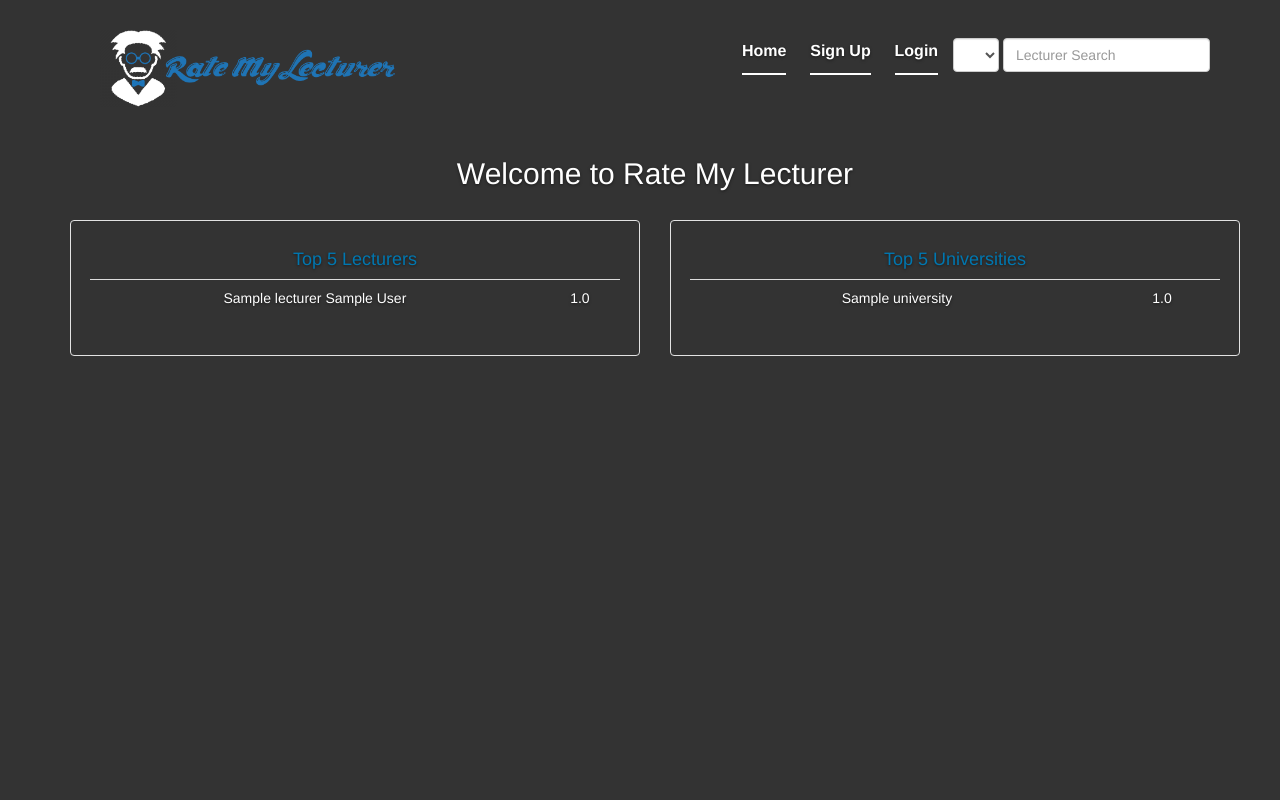
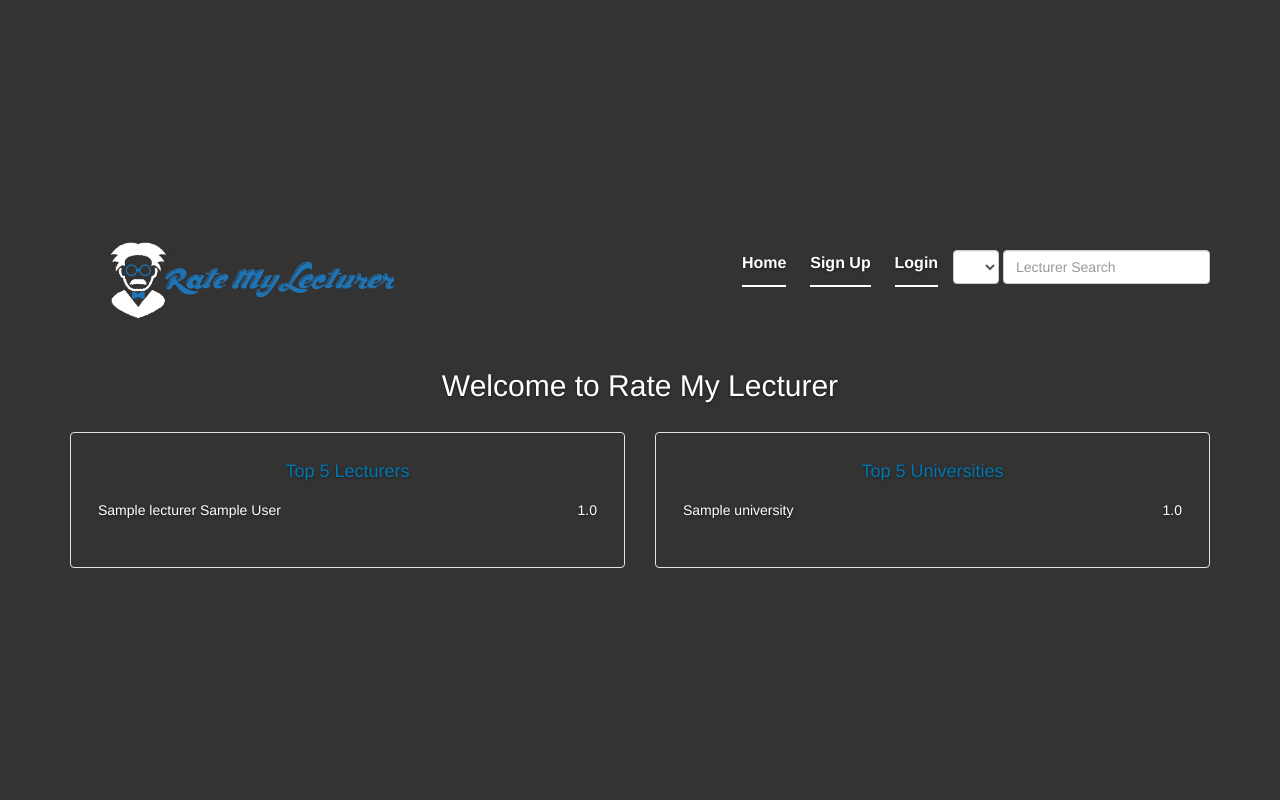
Before and after one commit to DevdudeSami/RateMyLecturer, a Django app: template main/templates/main/index2.html in a window 1280 px wide. Run offline with Django 3.2, Linux system fonts and the light colour scheme; the template is opened without the code that fills it: values that come from a table or form of the project are taken from there, others are empty; tables that the repository leaves empty hold one stand-in row (values such as "Sample post"); lists and menus that the app fills with data are empty; some libraries are stand-ins or nearby versions.

Commit message:
base2,index2,custom.css

```diff
--- a/main/templates/main/base2.html
+++ b/main/templates/main/base2.html
@@ -11,7 +11,7 @@
         </title>
 
 		<link rel='stylesheet prefetch' href='https://maxcdn.bootstrapcdn.com/bootstrap/3.3.4/css/bootstrap.min.css'>
-        <link rel="stylesheet" href="static/Bootstrap/css/custom.css">
+        <link rel="stylesheet" href="/static/Bootstrap/css/custom.css">
         <script type="text/javascript" src="{% static 'js/jquery-2.1.4.min.js' %}"></script>
         <script type="text/javascript" src="{% static 'js/csrf.js' %}"></script>
         <script type="text/javascript" src="{% static 'js/AjaxQueue.js' %}"></script>
@@ -50,6 +50,7 @@
                   </ul>
                 </nav>
             </div>
+            <div class="well" id="lecturerResults" style="display:none"> </div>
             {% block body_block %}
 				This is body_block's default content.
             {% endblock %}
--- a/main/templates/main/index2.html
+++ b/main/templates/main/index2.html
@@ -11,12 +11,12 @@
             <div class="col-lg-6 col-md-6 col-sm-12 col-xs-12">
 			<div class="well">
                 <font color="#0077b0"><h4 class="text-center"> Top 5 Lecturers </h4></font>
-				<table class="table text-center table-hover">
+				<table class="table text-left table-hover">
                     {% for lecturer in lecturers %}
                     <tr>
 
-                        <td><a id="link" href="/lecturer/{{lecturer.id}}">{{lecturer.title}} {{lecturer.first_name}} {{lecturer.last_name}}</a></td>
-						<td> {{lecturer.get_rating}} </td>
+                        <td class="text-left"><a id="link" href="/lecturer/{{lecturer.id}}">{{lecturer.title}} {{lecturer.first_name}} {{lecturer.last_name}}</a></td>
+						<td class="text-right"> {{lecturer.get_rating}} </td>
 					</tr>
                     {% endfor %}
 				</table>
@@ -25,11 +25,11 @@
             <div class="col-lg-6 col-md-6 col-sm-12 col-xs-12">
 			<div class="well">
                 <font color="#0077b0"><h4 class="text-center"> Top 5 Universities </h4></font>
-				<table class="table text-center table-hover">
+				<table class="table  table-hover">
                     {% for university in universities %}
 					<tr>
-						<td><a id="link" href="/lecturer/universityPage/{{university.id}}">{{university.name}}</a></td>
-						<td> {{university.get_rating}} </td>
+						<td class="text-left"><a id="link" href="/lecturer/universityPage/{{university.id}}">{{university.name}}</a></td>
+						<td class="text-right"> {{university.get_rating}} </td>
 					</tr>
                     {% endfor %}
 				</table>
--- a/static/Bootstrap/css/custom.css
+++ b/static/Bootstrap/css/custom.css
@@ -28,6 +28,7 @@ html,
 body {
   height: 100%;
   background-color: #fff;
+  overflow: scroll !important;
 }
 body {
   color: #fff;
@@ -43,7 +44,7 @@ body {
 .site-wrapper {
   display: table;
   width: 100%;
-  height: 100%;
+  height:100%;
   background-color: #333;
   /*height: 100%; */
   /*min-height: 100%;*/
@@ -137,12 +138,20 @@ body {
 @media (min-width: 768px) {
   /* Pull out the header and footer */
   .masthead {
-    position: fixed;
+    position:fixed-top;
     top: 0;
   }
   /* Start the vertical centering */
   .site-wrapper-inner {
     vertical-align: middle;
   }
+.table td{
+    border: none  !important;
+}
+
+.table-hover tbody tr:hover td, .table-hover tbody tr:hover th {
+  background-color: #0077b0;
+}
+
 
 }
```
